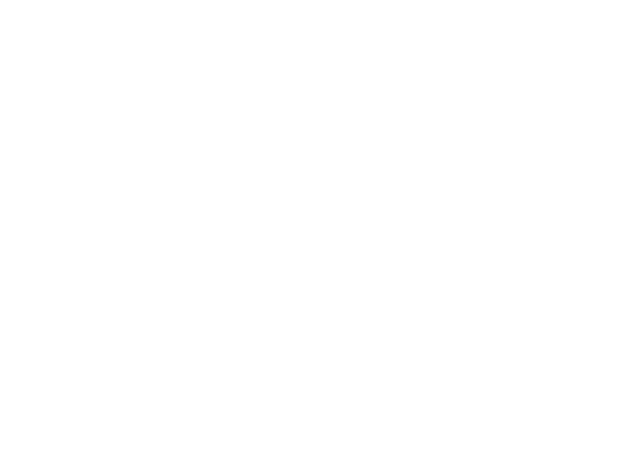
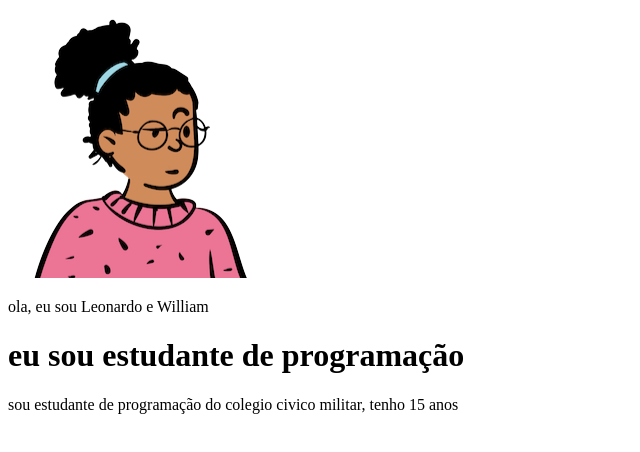
Before and after one commit to leonardotonietto/leonardo-e-william-, a plain HTML site: page index.html in a window 1280 px wide. Shown: the whole page, without its empty margins (0-640 px from the left). Drawn offline with Linux system fonts and the light colour scheme.

Commit message:
descrição pessoal

```diff
--- a/index.html
+++ b/index.html
@@ -3,9 +3,14 @@
 <head>
     <meta charset="UTF-8">
     <meta name="viewport" content="width=device-width, initial-scale=1.0">
-    <title>portfolio leonardo e william</title>
+    <title>portfolio Leonardo e William</title>
+    <link rel="stylesheet" href="style.css">
 </head>
 <body>
+    <img src="./img/avatar-perfil.png" alt="avatar do leonardo e william">
+    <p>ola, eu sou Leonardo e William</p>
+    <h1>eu sou estudante de programação</h1>
+    <p>sou estudante de programação do colegio civico militar, tenho 15 anos</p>
 
 </body>
 </html>
```
